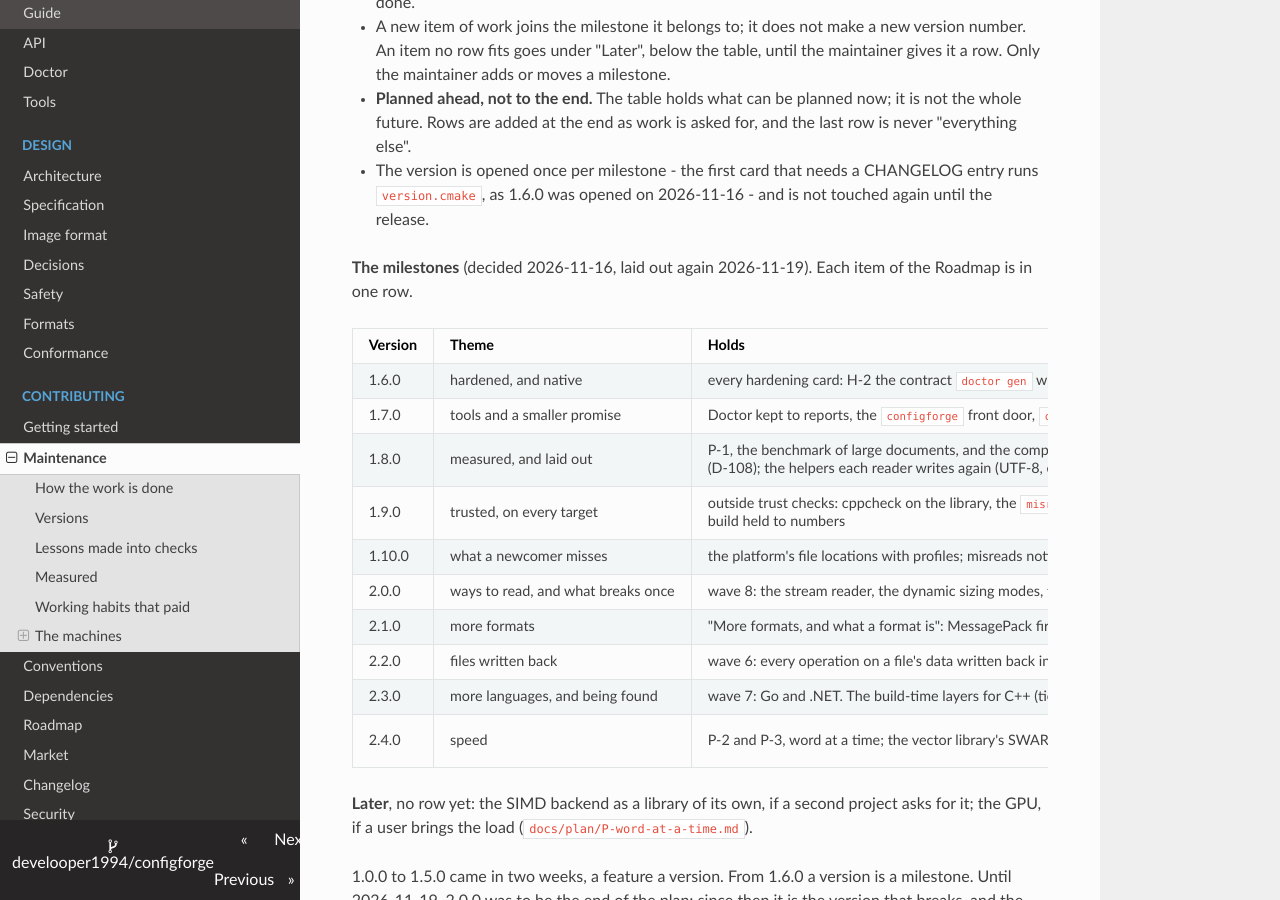
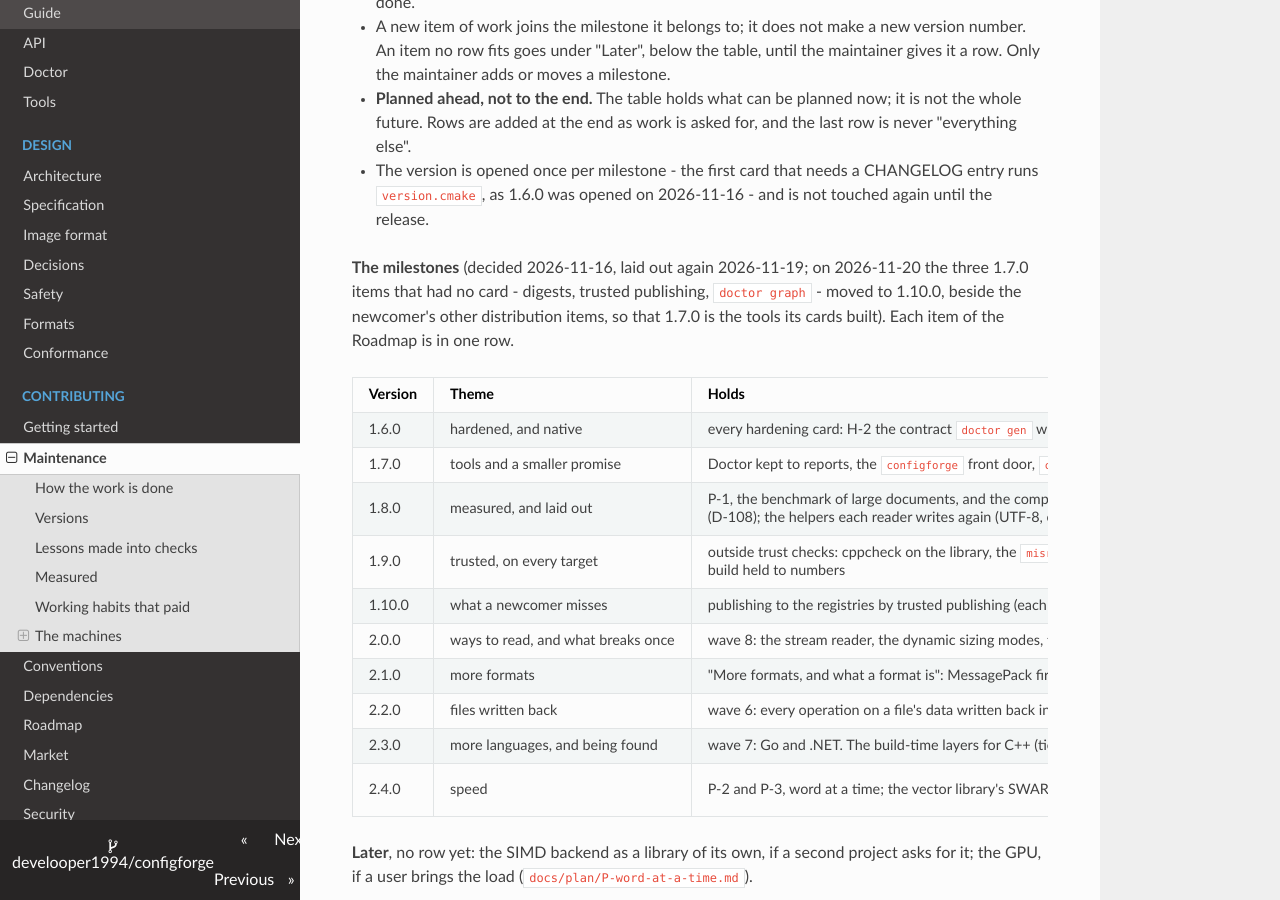
Before and after one commit to develooper1994/configforge, an MkDocs documentation site: the page built from docs/Maintaining.md, in a window 1280 px wide and 900 px high, scrolled down 1576 px. Built offline with MkDocs 1.6.1, drawn with Linux system fonts in a browser that asks for light colours.

Commit message:
1.7.0 is its cards: the three items without one moved to 1.10.0; scripts/work runs Linux commands with wsl -e, so their arguments arrive whole
Co-Authored-By: Claude Opus 5.5 <noreply@anthropic.com>

```diff
--- a/docs/Maintaining.md
+++ b/docs/Maintaining.md
@@ -87,16 +87,19 @@ carries no version of its own.
   a CHANGELOG entry runs `version.cmake`, as 1.6.0 was opened on
   2026-11-16 - and is not touched again until the release.
 
-**The milestones** (decided 2026-11-16, laid out again 2026-11-19).
+**The milestones** (decided 2026-11-16, laid out again 2026-11-19; on
+2026-11-20 the three 1.7.0 items that had no card - digests, trusted
+publishing, `doctor graph` - moved to 1.10.0, beside the newcomer's other
+distribution items, so that 1.7.0 is the tools its cards built).
 Each item of the Roadmap is in one row.
 
 | Version | Theme | Holds | Released when |
 | ------- | ----- | ----- | ------------- |
 | 1.6.0 | hardened, and native | every hardening card: H-2 the contract `doctor gen` writes, checked by the compiler; H-5 a directory others can write to (done); H-6 `--redact-all`; H-7 an undefined key named like a secret; H-8a a digest that cannot be tested without a key; H-8b Doctor tells digests of different keys apart. Wave 3's rest: the native sources - W3-F2a the platform capability for macOS's user defaults, W3-F2b `cf_builder_preferences`, W3-F2c reading CFPreferences on macOS, W3-F2d user defaults in C++, Rust, Python and the Guide, W3-F3 `cf_builder_credentials` in every language | every card above is done, CI green, the macOS job included |
-| 1.7.0 | tools and a smaller promise | Doctor kept to reports, the `configforge` front door, `configforge gen`, the serialization library's own tool; wave 5: W5-V1 `convert`, W5-S1 `schema --from`, W5-G1, W5-G2 and W5-G3 code generation in C++, Rust and Python; the smaller 1.x promise (internals fenced, an experimental tier) with the serialization layer as a library target of its own, before the first new format; one digest a purpose, SHA-256 for a fingerprint that decides, a digest the program gives; publishing to the registries by trusted publishing; `doctor graph`, if asked for | each item is done and a consumer test builds against the serialization library alone and against ConfigForge alone |
+| 1.7.0 | tools and a smaller promise | Doctor kept to reports, the `configforge` front door, `configforge gen`, the serialization library's own tool; wave 5: W5-V1 `convert`, W5-S1 `schema --from`, W5-G1, W5-G2 and W5-G3 code generation in C++, Rust and Python; the smaller 1.x promise (internals fenced, an experimental tier) with the serialization layer as a library target of its own, before the first new format | each item is done and a consumer test builds against the serialization library alone and against ConfigForge alone |
 | 1.8.0 | measured, and laid out | P-1, the benchmark of large documents, and the comparison with other libraries, its page kept by CI; the layers of docs/plan/A-architecture.md: one directory per component under `lib/` (D-100), the vector library with its scalar reference and its choice of backend (D-101), composed codecs for what is almost a format (D-103), a refusal's place and reason (D-107), every text UTF-8 inside with another encoding read only by name and `configforge codec recode` (D-108); the helpers each reader writes again (UTF-8, escapes, numbers, whitespace, line and column) as one internal layer behind an interface, with a scalar reference; the serialization sources laid out by what they share; build profiles by name (`CF_PROFILE`); the C version raised per file, with a warning, (the cumulative C99 and C23 layers of the old list are D-104's layer for C and this); the feature matrix made from the build; `docs/Limits.md`; the formats' table with what each can do; one diagnostic model, its breaking part kept for 2.0.0; W5-V2 every pair of formats; W5-G4 generators outside the tree; T-5 Doctor's aliases removed | each item is done, and the benchmark's numbers before and after the layout are on its page |
 | 1.9.0 | trusted, on every target | outside trust checks: cppcheck on the library, the `misra` profile, the public headers with no violation, the deviation records and `gate.misra`; the CERT matrix, the CWE table and the known weaknesses of other libraries' CVEs as tests; mutation testing; the release built twice and compared; differential fuzzing against other readers; OSS-Fuzz; proofs with CBMC; the safety manual and the evidence pack with each release. A baked configuration, read with no parser linked (D-104, layer 1 for C). Big-endian, 32-bit, Arm and bare-metal CI, each target with how it was shown; the embedded presets and the `minimal` build held to numbers | `gate.misra` and the three CI jobs are green and required, and the release carries its evidence pack |
-| 1.10.0 | what a newcomer misses | the platform's file locations with profiles; misreads noticed; help and completions from the contract; durations and sizes; value migrations; `.properties` against Java's own reader | each item is done |
+| 1.10.0 | what a newcomer misses | publishing to the registries by trusted publishing (each registry set up once by the maintainer); one digest a purpose, SHA-256 for a fingerprint that decides, a digest the program gives; `doctor graph`, if asked for; the platform's file locations with profiles; misreads noticed; help and completions from the contract; durations and sizes; value migrations; `.properties` against Java's own reader | each item is done |
 | 2.0.0 | ways to read, and what breaks once | wave 8: the stream reader, the dynamic sizing modes, the image header's layout. The ways to read designed with the stream: the events as a public API (SAX), in-situ strings, lazy reading. The diagnostic model's breaking part, and whatever else 1.x held back | each break is done and listed under the release's "### Changed" with its D-number |
 | 2.1.0 | more formats | "More formats, and what a format is": MessagePack first, then BSON, UBJSON, Smile, Ion, Bencode, property lists, HCL, HOCON, KDL, Avro, Protobuf, Thrift, FlatBuffers, Cap'n Proto, TLV as embedded devices write it, a stream; each on the shared layer and under the `misra` rules from its first line | each format has its reader, writer, vectors and fuzz target, and is on the benchmark's page |
 | 2.2.0 | files written back | wave 6: every operation on a file's data written back in its format; a file written whole or not at all, with `examples/c/settings.c` moved onto it; an override file the library owns; a reload that names the keys it changed | each item is done |
--- a/docs/Plan.md
+++ b/docs/Plan.md
@@ -158,6 +158,11 @@ Things only the maintainer can do or decide. Each unblocks the cards named.
   platform's name and its `_has_` queries, which the examples call,
   join the 1.x promise), S-4 (the serialization library's name) and
   T-3 (its program's name). Each waits for its answer.
+* **Decided without the maintainer, 2026-11-20, to be confirmed**: the
+  three 1.7.0 items that had no card (one digest a purpose, trusted
+  publishing, `doctor graph`) moved to 1.10.0 (`docs/Maintaining.md`,
+  "Versions"), so that 1.7.0 is released with the tools its cards built.
+  Trusted publishing needs each registry set up once by the maintainer.
 * 1.4.1 holds a changed default (response files are opt-in, D-79): it
   is released as 1.5.0 or as 1.4.1 - not decided.
 
```
Also changed, not shown: 1 other file.
